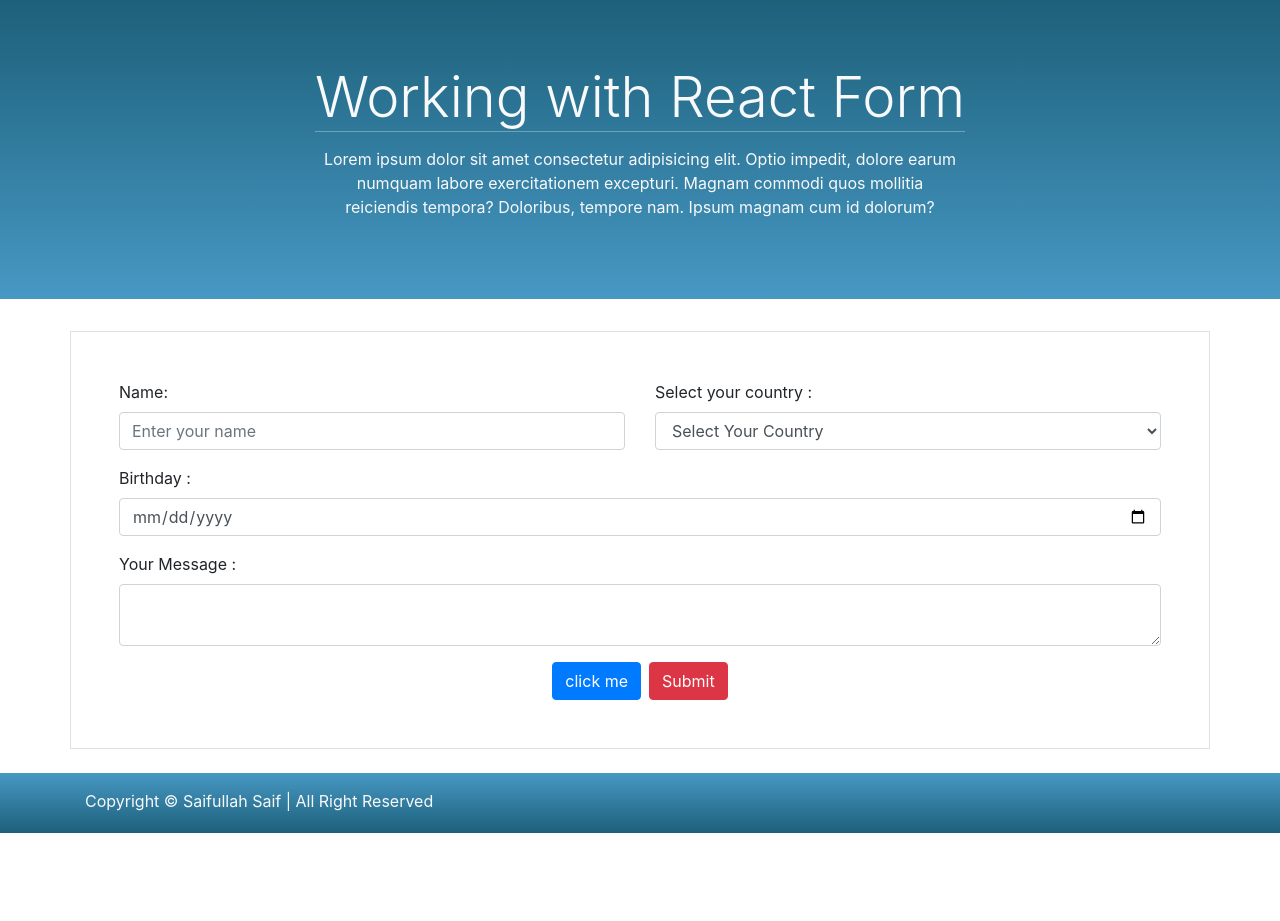
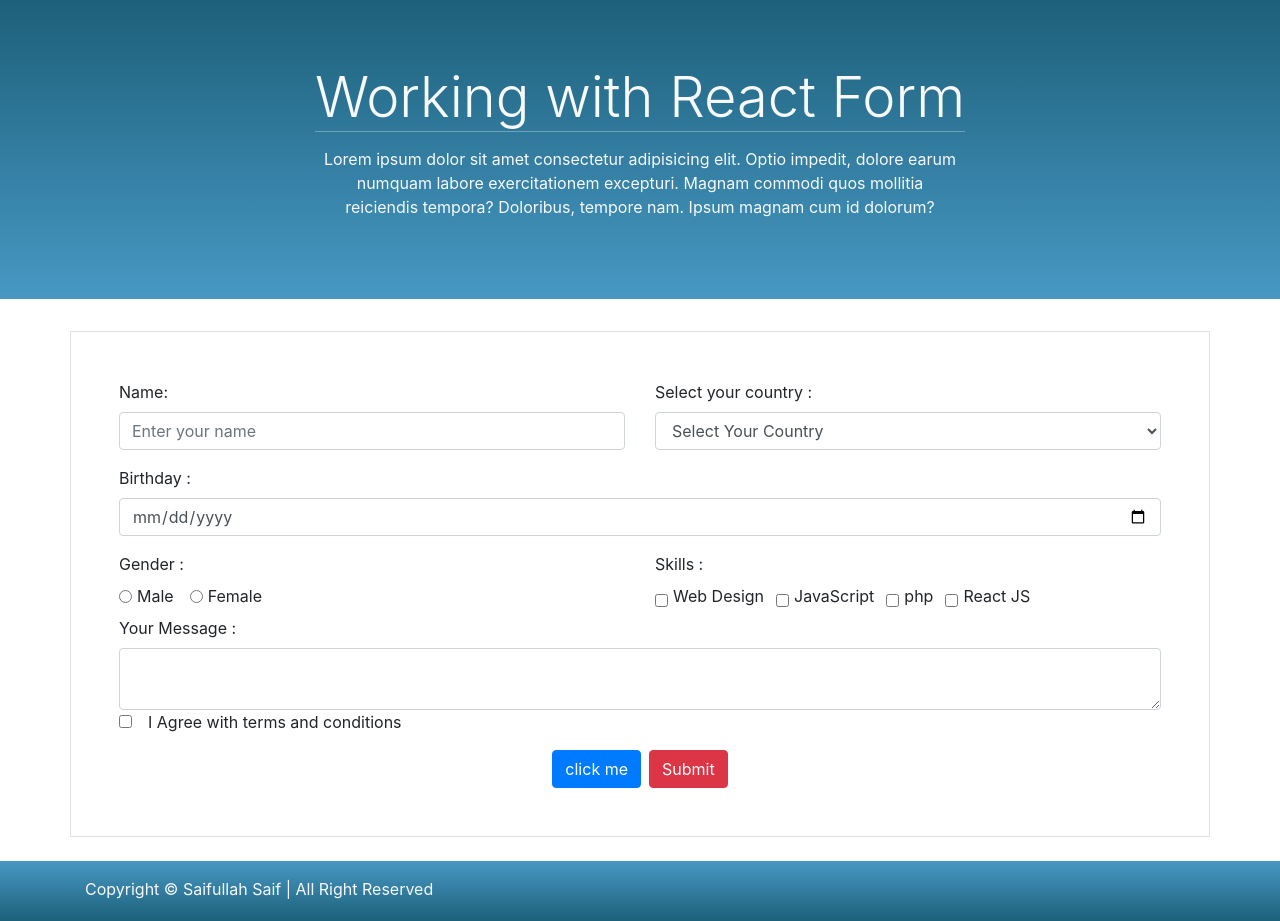
Before and after one commit to saidmsaif/react-p, a React (Create React App) app: page / in a window 1280 px wide. Before the commit the page ends 833 px from the top, so only its background shows below. Built offline with nearby package versions, Linux system fonts and the light colour scheme.

Commit message:
Skills Array created

```diff
--- a/src/components/Forms/Form.jsx
+++ b/src/components/Forms/Form.jsx
@@ -1,35 +1,55 @@
-import React, { Component } from 'react'
-import { Col, Row } from 'react-bootstrap'
+import React, { Component } from "react";
+import { Col, Row } from "react-bootstrap";
 // import classes from './form.module.css'
 
 export default class Form extends Component {
 	state = {
-        name: '',
-        country: '',
-        birthday: '',
-        message: ''
+		name: "",
+		country: "",
+		birthday: "",
+		message: "",
+		gender: "",
+		agree: false,
+		skills: [],
 	};
 
-    handleChange = event => {
+	handleChange = (event) => {
 		this.setState({
-            [event.target.name]: event.target.value
-        })
+			[event.target.name]: event.target.value,
+		});
 	};
 
+	handleCheckBox = (event) => {
+		this.setState({
+			agree: event.target.checked,
+		});
+	};
+
+	handleChangeSkills = (event) => {
+		if (event.target.checked) {
+			this.setState({
+				skills: [...this.state.skills, event.target.value]
+			})
+		} else {
+			const skills = this.state.skills.filter(skill => skill !== event.target.value)
+			this.setState({skills})
+		}
+	}
+
 	render() {
-        const { name, country, birthday, message } = this.state;
+		const { name, country, birthday, message, agree, skills } = this.state;
 
 		return (
 			<div className=''>
-                <form action="">
+				<form action=''>
 					<Row>
 						<Col>
-                            <div className="form-group">
-                                <label htmlFor="">Name: </label>
+							<div className='form-group'>
+								<label htmlFor=''>Name: </label>
 								<input
-                                    type="text"
-                                    name="name"
-                                    id=""
+									type='text'
+									name='name'
+									id=''
 									value={name}
 									placeholder='Enter your name'
 									className='form-control'
@@ -39,15 +59,23 @@ export default class Form extends Component {
 						</Col>
 
 						<Col>
-                            <div className="form-group">
-                                <label htmlFor="country">Select your country : </label>
-                                <select name="country" id="" className='form-control' onChange={this.handleChange} value={country}>
+							<div className='form-group'>
+								<label htmlFor='country'>
+									Select your country :{" "}
+								</label>
+								<select
+									name='country'
+									id=''
+									className='form-control'
+									onChange={this.handleChange}
+									value={country}
+								>
 									<option>Select Your Country</option>
-                                    <option value="bd">Bangladesh</option>
-                                    <option value="it">Italy</option>
-                                    <option value="sw">Switzerland</option>
-                                    <option value="ind">India</option>
-                                    <option value="mly">Malaysia</option>
+									<option value='bd'>Bangladesh</option>
+									<option value='it'>Italy</option>
+									<option value='sw'>Switzerland</option>
+									<option value='ind'>India</option>
+									<option value='mly'>Malaysia</option>
 								</select>
 							</div>
 						</Col>
@@ -55,33 +83,159 @@ export default class Form extends Component {
 
 					<Row>
 						<Col>
-                            <div className="form-group">
-                                <label htmlFor="birthday">Birthday : </label>
-                                <input type="date" name="birthday" id="" className='form-control' onChange={this.handleChange} value={birthday}/>
+							<div className='form-group'>
+								<label htmlFor='birthday'>Birthday : </label>
+								<input
+									type='date'
+									name='birthday'
+									id=''
+									className='form-control'
+									onChange={this.handleChange}
+									value={birthday}
+								/>
 							</div>
 						</Col>
 					</Row>
 
 					<Row>
 						<Col>
-                            <label htmlFor="message">Your Message :</label>
-                            <textarea name="message" id="" className='form-control' onChange={this.handleChange} value={message}></textarea>
+							<label htmlFor='gender' className='d-block'>
+								Gender :
+							</label>
+							<div className='form-check form-check-inline'>
+								<input
+									type='radio'
+									name='gender'
+									value='Male'
+									id=''
+									className='form-check-input'
+									onChange={this.handleChange}
+								/>
+								<label className='form-check-label mr-3'>
+									Male
+								</label>
+								<input
+									type='radio'
+									name='gender'
+									value='Female'
+									id=''
+									className='form-check-input'
+									onChange={this.handleChange}
+								/>
+								<label className='form-check-label'>
+									Female
+								</label>
+							</div>
+						</Col>
+
+						<Col>
+							<label className='d-block'>Skills :</label>
+							<div className='form-check form-check-inline'>
+								<input
+									type='checkbox'
+									className='form-check-input'
+									name=''
+									value='Web Design'
+									id='webdesign'
+									checked={skills.includes("Web Design")}
+									onChange={this.handleChangeSkills}
+								/>
+								<label for='webdesign'>Web Design</label>
+							</div>
+
+							<div className='form-check form-check-inline'>
+								<input
+									type='checkbox'
+									className='form-check-input'
+									name=''
+									id='js'
+									value='JavaScript'
+									checked={skills.includes("JavaScript")}
+									onChange={this.handleChangeSkills}
+								/>
+								<label for='js'>JavaScript</label>
+							</div>
+
+							<div className='form-check form-check-inline'>
+								<input
+									type='checkbox'
+									className='form-check-input'
+									name=''
+									id='php'
+									value='PHP'
+									checked={skills.includes("PHP")}
+									onChange={this.handleChangeSkills}
+								/>
+								<label for='php'>php</label>
+							</div>
+
+							<div className='form-check form-check-inline'>
+								<input
+									type='checkbox'
+									className='form-check-input'
+									name=''
+									id='react'
+									value='React JS'
+									checked={skills.includes("React JS")}
+									onChange={this.handleChangeSkills}
+								/>
+								<label for='react'>React JS</label>
+							</div>
 						</Col>
 					</Row>
 
 					<Row>
 						<Col>
-                            <div className="text-center mt-3">
-                                <button type="button" value="Submit" className='btn btn-primary mr-2' onClick={() => {
+							<label htmlFor='message'>Your Message :</label>
+							<textarea
+								name='message'
+								id=''
+								className='form-control'
+								onChange={this.handleChange}
+								value={message}
+							></textarea>
+						</Col>
+					</Row>
+
+					<Row>
+						<Col>
+							<div className='form-check pl-0'>
+								<input
+									type='checkbox'
+									className='mr-3'
+									name='agree'
+									onChange={this.handleCheckBox}
+									checked={agree}
+									id=''
+								/>
+								I Agree with terms and conditions
+							</div>
+						</Col>
+					</Row>
+
+					<Row>
+						<Col>
+							<div className='text-center mt-3'>
+								<button
+									type='button'
+									value='Submit'
+									className='btn btn-primary mr-2'
+									onClick={() => {
 										console.log(this.state);
-                                }}>
-                                    click me </button>
-                                <input type="submit" value="Submit" className='btn btn-danger'/>
+									}}
+								>
+									click me{" "}
+								</button>
+								<input
+									type='submit'
+									value='Submit'
+									className='btn btn-danger'
+								/>
 							</div>
 						</Col>
 					</Row>
 				</form>
 			</div>
-        )
+		);
 	}
 }
```
Also changed, not shown: 1 other file (tests, documents, lock files or other folders). Lines whose indentation alone changed are shown as unchanged.
